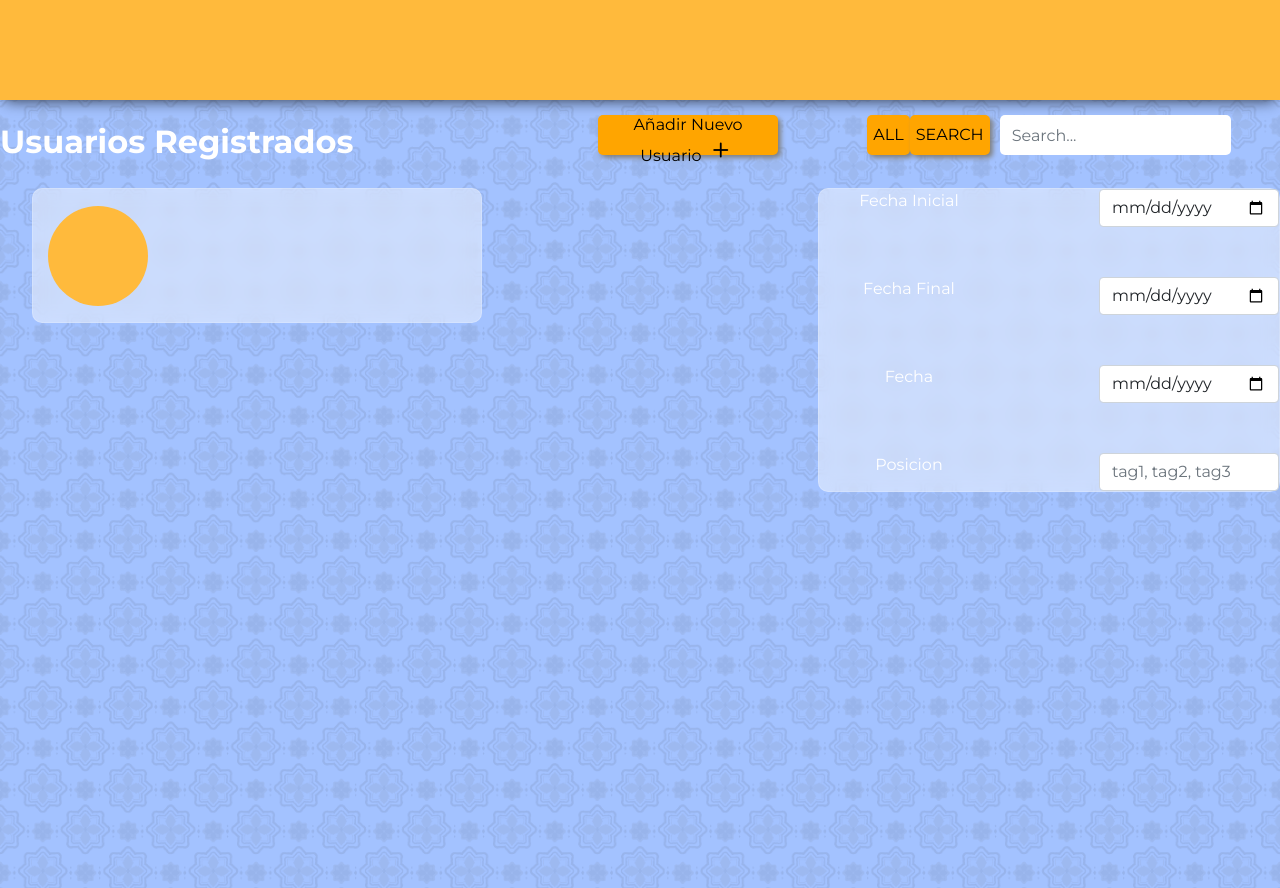
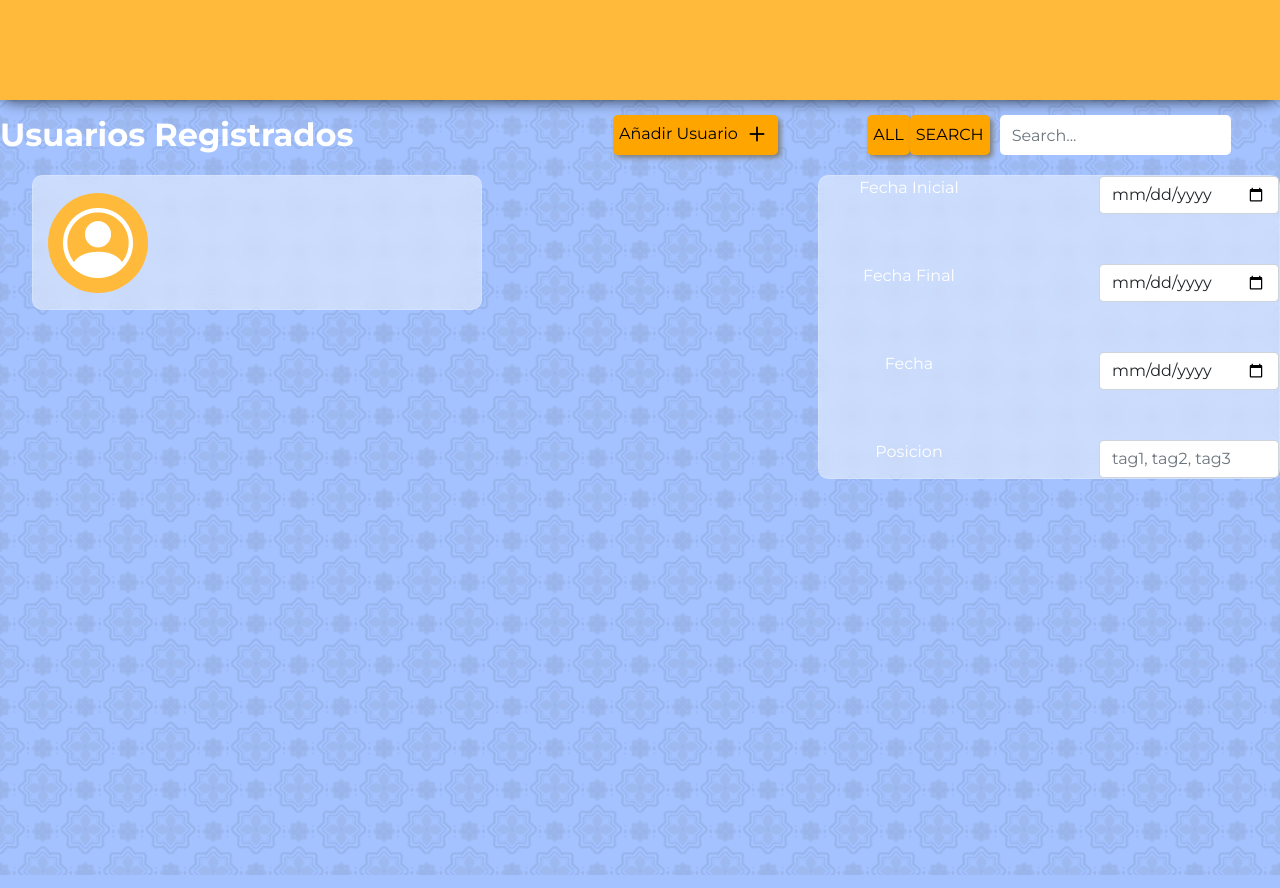
Before and after one commit to Eduardnol/Database-Front, a Vue app: page / in a window 1280 px wide. Built offline with nearby package versions, Linux system fonts and the light colour scheme.

Commit message:
Icons in person

```diff
--- a/src/components/add_user/AddUser.vue
+++ b/src/components/add_user/AddUser.vue
@@ -2,13 +2,14 @@
   <!-- Button trigger modal -->
   <button
     type="button"
+    class="align-middle"
     id="searchButton"
     data-bs-toggle="modal"
     data-bs-target="#staticBackdrop"
   >
-    Añadir Nuevo Usuario
+    Añadir Usuario
     <!-- Icon -->
-    <i class="bi bi-plus"></i>
+    <i class="bi bi-plus align-middle"></i>
   </button>
   <!-- Modal -->
   <div
--- a/src/components/all_users/Person.vue
+++ b/src/components/all_users/Person.vue
@@ -1,6 +1,6 @@
 <template>
   <div class="person">
-    <div class="icon"></div>
+    <div class="icon"><i class="bi bi-person-circle"></i></div>
     <div class="textinfo">
       <div class="basic">
         <p id="name">{{ nombre }}</p>
@@ -9,7 +9,7 @@
       </div>
       <p id="email">{{ email }}</p>
       <p id="birthday">{{ birthday }}</p>
-      <p>{{id}}</p>
+      <p>{{ id }}</p>
     </div>
   </div>
 </template>
@@ -83,6 +83,9 @@ export default {
   background-color: var(--orange);
   border-radius: 50%;
   display: inline-block;
+  font-size: 70px;
+  text-align: center;
+  justify-content: center;
 }
 .textinfo {
   flex-grow: 2;
--- a/src/components/all_users/Search.vue
+++ b/src/components/all_users/Search.vue
@@ -6,7 +6,7 @@
       type="search"
       class="form-control"
       v-model="keyword"
-      placeholder="Search..."
+      placeholder="Search... "
       @keypress.enter="search"
     />
   </div>
```
